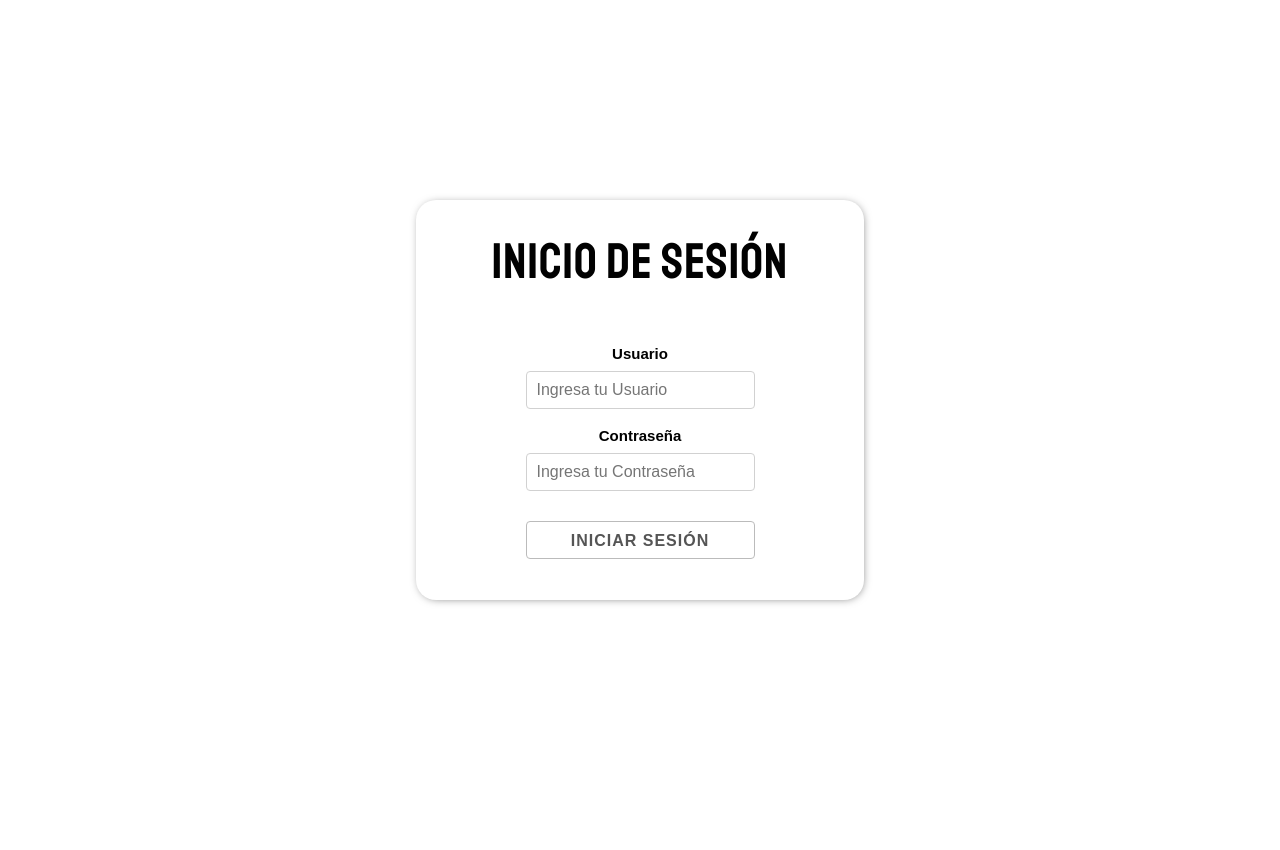
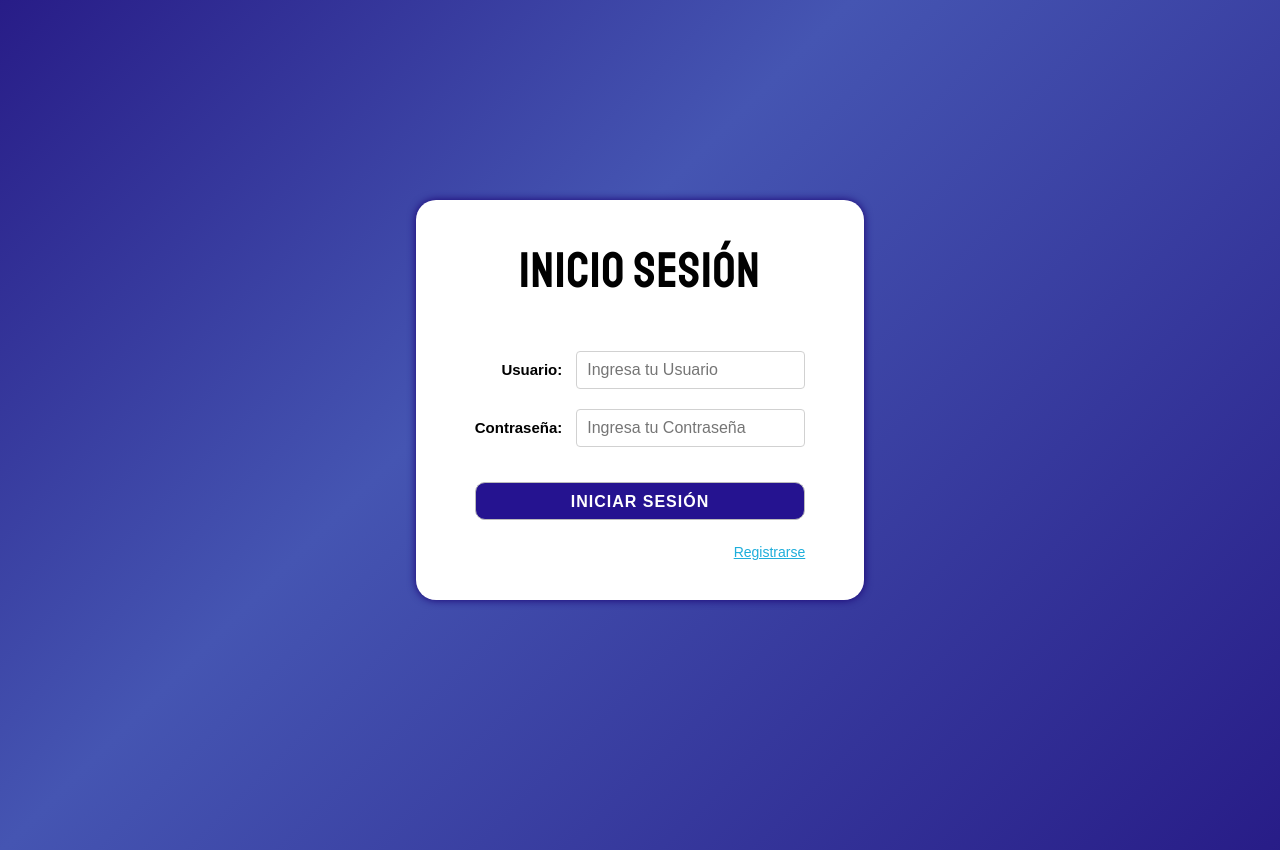
Before and after one commit to andrescovarrubias/citas_medicas, a React (Create React App) app: page / in a window 1280 px wide. Built offline with nearby package versions, Linux system fonts and the light colour scheme.

Commit message:
terminado maquetacion login

```diff
--- a/package.json
+++ b/package.json
@@ -8,6 +8,7 @@
     "@testing-library/user-event": "^7.2.1",
     "react": "^16.14.0",
     "react-dom": "^16.14.0",
+    "react-router-dom": "^5.2.0",
     "react-scripts": "3.4.3",
     "react-uuid": "^1.0.2",
     "uuid": "^8.3.1"
--- a/src/App.js
+++ b/src/App.js
@@ -1,7 +1,14 @@
 import React, { Fragment, useState, useEffect } from 'react';
 import Formulario from './component/Formulario';
 import Cita from './component/Cita';
+import NuevaCuenta from './component/auth/NuevaCuenta';
 import PropTypes from 'prop-types';
+import {
+  BrowserRouter as Router,
+  Switch,
+  Route,
+  Link
+} from "react-router-dom";
 import Login from './component/Login';
 
 function App() {
@@ -65,6 +72,8 @@ function App() {
     //   </div>
     // </Fragment>
 
+
+    //* LOGIN
     <div>
       <Login/>
     </div>
--- a/src/component/Formulario.jsx
+++ b/src/component/Formulario.jsx
@@ -1,5 +1,5 @@
 import React, {Fragment, useState} from 'react';
-import {v4 as uuid} from "uuid";
+// import {v4 as uuid} from "uuid";
 
 const Formulario = ({crearCita}) => {
 
@@ -40,7 +40,7 @@ const Formulario = ({crearCita}) => {
           actualizarError(false);
 
           //* Asignar un ID
-          cita.id=uuid(); //Creando un id desde la libreria uuid
+          // cita.id=uuid(); //Creando un id desde la libreria uuid
 
           //* Crear cita
           crearCita(cita);
--- a/src/component/Login.jsx
+++ b/src/component/Login.jsx
@@ -1,19 +1,39 @@
-import React from 'react';
+import React, {useState} from 'react';
+import { Link } from 'react-router-dom';
 
 const Login = () => {
 
+     //* State para iniciar sesion
+     const[usuario,guardarUsuario] = useState({
+          usuario:'',
+          contraseña:''
+     })
 
-     const onChange=() => {
+     const {user,contraseña} = usuario;
 
+     const onChange= e => {
+          guardarUsuario({
+               ...usuario,
+               [e.target.name]: e.target.value
+          })
+     }
+
+     //* Iniciando sesion
+     const onSubmit = e => {
+          e.preventDefault();
+
+          //* Validar que no haya campos vacios
+
+          //* Pasarlo al action
      }
 
      return (
           <div className="form-usuario">
                <div className="contenedor-form sombra-dark">
-                    <h1>INICIO DE SESIÓN</h1>
-                    <form>
-                         <div className="campo-form">
-                              <label htmlFor="usuario">Usuario</label>
+                    <h1>INICIO SESIÓN</h1>
+                    <form onSubmit={onSubmit}>
+                         <div className="campo-form col-m-12">
+                              <label htmlFor="usuario">Usuario:</label>
                               <input
                                    type="text"
                                    id="usuario"
@@ -21,11 +41,12 @@ const Login = () => {
                                    placeholder="Ingresa tu Usuario"
                                    onChange={onChange}
                                    autoComplete="off"
+                                   value={user}
                                    required
                               />
                          </div>
-                         <div className="campo-form">
-                              <label htmlFor="password">Contraseña</label>
+                         <div className="campo-form col-m-12">
+                              <label htmlFor="password">Contraseña:</label>
                               <input
                                    type="password"
                                    id="contraseña"
@@ -33,13 +54,18 @@ const Login = () => {
                                    placeholder="Ingresa tu Contraseña"
                                    onChange={onChange}
                                    autoComplete="off"
+                                   value={contraseña}
                                    required
                               />
                          </div>
                          <div className="campo-form">
                               <input type="submit" className="btn btn-outline-success iniciar_sesion" value="Iniciar Sesión"/>
                          </div>
+                         <div className="registro">
+                              <a href="#">Registrarse</a>
+                         </div>
                     </form>
+
                </div>
           </div>
       );
--- /dev/null
+++ b/src/component/auth/NuevaCuenta.jsx
@@ -0,0 +1,12 @@
+import React from 'react'
+
+
+const NuevaCuenta = () => {
+     return (
+          <div>
+               <h1>desde nueva cuenta</h1>
+          </div>
+      );
+}
+
+export default NuevaCuenta;
--- a/src/index.css
+++ b/src/index.css
@@ -5,7 +5,7 @@ body {
   margin: 0;
   padding: 0;
   font-family: sans-serif;
-  /* background-image: linear-gradient(-225deg, #3700ff -20%, #A445B2 40%, #3700ff 130%); */
+  background-image: linear-gradient(-225deg, #190072 -20%, #4555b2 40%, #190072 130%);
   min-height: 100%;
   padding-bottom: 5rem;
 }
@@ -93,7 +93,7 @@ input[type="time"] {
 }
 
 .sombra-dark{
-  box-shadow: 1px 1px 10px -3px rgba(0,0,0,0.6);
+  box-shadow: 0px 0px 9px 0px #190072;
   border-radius: 20px;
 }
 .form-usuario{
@@ -110,21 +110,41 @@ input[type="time"] {
   align-items: center;
   min-width: 35vw;
   min-height: 50vh;
+  background-color:#ffff;
+}
+.registro{
+  float: right;
+}
+.registro  a{
+  font-size: 14px;
 }
 .campo-form{
   display:flex;
-  flex-direction: column;
+  flex-direction: row;
   justify-content: center;
   align-items: center;
+  margin-bottom: 20px;
 }
 .campo-form input{
   font-size: 16px;
 }
-.iniciar_sesion:hover{
-  background-color: rgba(149, 255, 149, 0.521);
+.campo-form label{
+  margin: 0 auto;
+  margin-right: 14px;
+}
+.campo-form .iniciar_sesion{
+  background-color: #140088ec;
+  border-radius: 10px;
+  color:white;
+}
+.campo-form .iniciar_sesion:hover{
+  background-color: #37327eec;
+  color:white;
 }
 .iniciar_sesion{
   width: 100%;
   margin-top: 15px;
-
 }
+fieldset, input, select, textarea{
+  margin-bottom: 0rem;
+}
```
Also changed, not shown: 1 other file (tests, documents, lock files or other folders).
